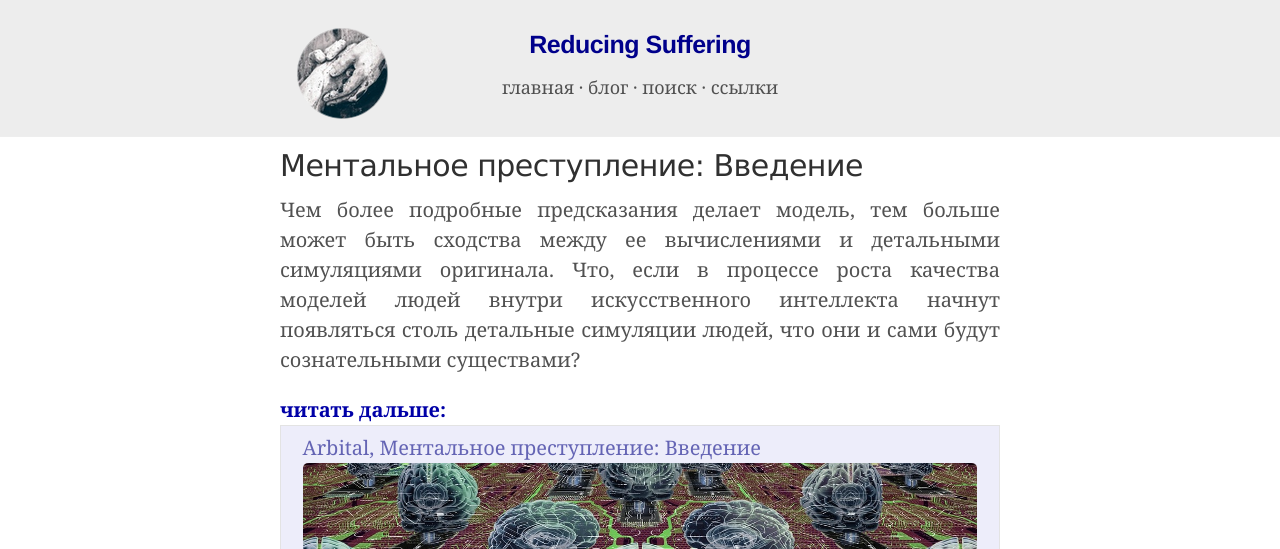
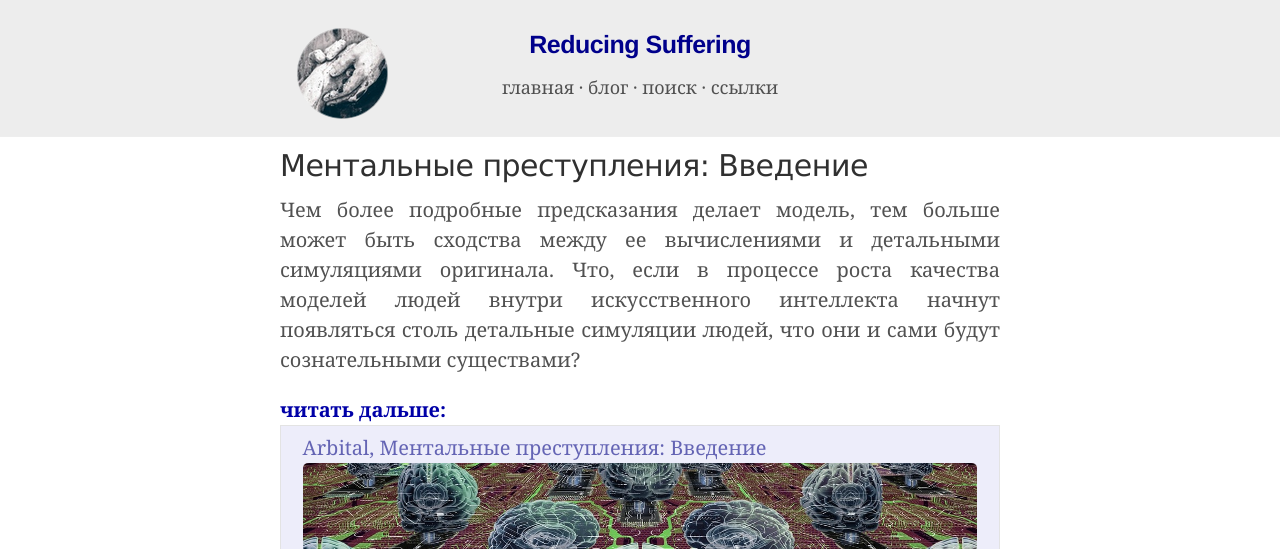
Before and after one commit to ReducingSuffering/reducingsuffering.github.io, a Jekyll site: the page built from _posts/wt/СМИ/Arbital/2024-06-06-608.md, in a window 1280 px wide. Shown: the top 549 px of the page. Built offline with Jekyll 4.4.1, drawn with Linux system fonts in a browser that asks for light colours.

Commit message:
Update 2024-06-06-608.md

```diff
--- a/_posts/wt/СМИ/Arbital/2024-06-06-608.md
+++ b/_posts/wt/СМИ/Arbital/2024-06-06-608.md
@@ -1,6 +1,6 @@
 ---
 layout: post
-title: "Ментальное преступление: Введение"
+title: "Ментальные преступления: Введение"
 unixtime:
 vk: https://vk.com/wall-199052526_608
 telegram: https://t.me/reducing_suffering/316
```
